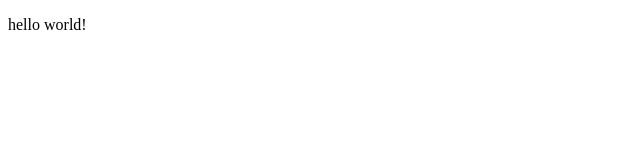
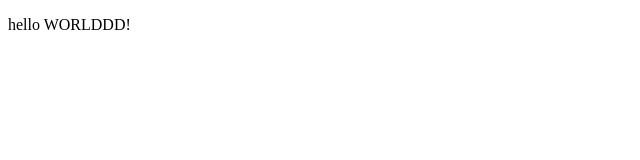
Before and after one commit to hadialepe/coolstuff, a plain HTML site: page index.html in a window 1280 px wide. Shown: the full height of the page, 0-640 px from the left. Drawn offline with Linux system fonts and the light colour scheme.

Commit message:
Update index.html

```diff
--- a/index.html
+++ b/index.html
@@ -4,6 +4,6 @@
    <title>hadias homepg</title>
    </head>
    <body>
-    <p>hello world!</p>
+    <p>hello WORLDDD!</p>
    </body>
 </html>
```
